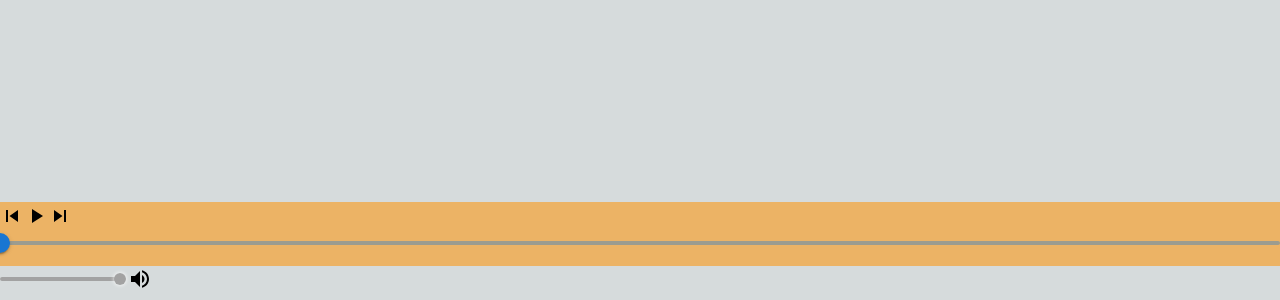
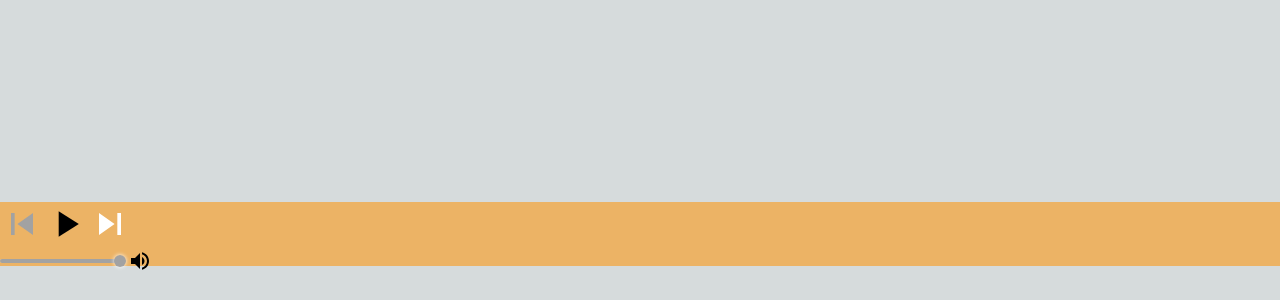
Before and after one commit to rafael-gsr/jazzi, a Next.js app: page / in a window 1280 px wide. Shown: the part 534-834 px from the top of the page. Built offline with nearby package versions, Linux system fonts and the light colour scheme.

Commit message:
feat(MusicControls): creating basic structure and functions of music controls

```diff
--- a/src/app/components/ControlBar.tsx/components/MusicCommands/_index.tsx
+++ b/src/app/components/ControlBar.tsx/components/MusicCommands/_index.tsx
@@ -1,16 +1,70 @@
-import PlayArrowIcon from '@mui/icons-material/PlayArrow';
-import SkipPreviousIcon from '@mui/icons-material/SkipPrevious';
-import SkipNextIcon from '@mui/icons-material/SkipNext';
-import { Slider } from '@mui/material';
+'use client'
+
+import PauseIcon from '@mui/icons-material/Pause'
+import PlayArrowIcon from '@mui/icons-material/PlayArrow'
+import SkipPreviousIcon from '@mui/icons-material/SkipPrevious'
+import SkipNextIcon from '@mui/icons-material/SkipNext'
+import * as S from './styles'
+import { useState } from 'react'
+import { grayscale } from '@/app/styles/colors'
 
 const MusicCommands = () => {
+  const playlistLenght = 15
+
+  const [paused, setPaused] = useState<boolean>(true)
+  const [playlistPos, setPlaylistPos] = useState<number>(0)
+
+  function handleOnPause() {
+    setPaused(!paused)
+  }
+
+  function handleNextAndPrev(nextOrPrev: 'next' | 'prev') {
+    switch (nextOrPrev) {
+      case 'next':
+        if (playlistPos < playlistLenght) {
+          setPlaylistPos(playlistPos + 1)
+          setPaused(false)
+          return
+        }
+        break
+      case 'prev':
+        if (playlistPos > 0) {
+          setPlaylistPos(playlistPos - 1)
+          setPaused(false)
+          return
+        }
+        break
+    }
+  }
+
   return (
-    <>
-      <SkipPreviousIcon />
-      <PlayArrowIcon />
-      <SkipNextIcon />
-      <Slider/>
-    </>
+    <S.DivPrincipal>
+      <SkipPreviousIcon
+        className='icon'
+        onClick={() => handleNextAndPrev('prev')}
+        sx={playlistPos === 0 ? { color: grayscale[100] } : { color: 'white' }}
+      />
+      {paused ? (
+        <PlayArrowIcon
+          className='icon'
+          onClick={handleOnPause}
+        />
+      ) : (
+        <PauseIcon
+          className='icon'
+          onClick={handleOnPause}
+        />
+      )}
+      <SkipNextIcon
+        className='icon'
+        onClick={() => handleNextAndPrev('next')}
+        sx={
+          playlistPos === playlistLenght
+            ? { color: grayscale[100] }
+            : { color: 'white' }
+        }
+      />
+    </S.DivPrincipal>
   )
 }
 
--- a/src/app/components/ControlBar.tsx/components/MusicCommands/styles.ts
+++ b/src/app/components/ControlBar.tsx/components/MusicCommands/styles.ts
@@ -0,0 +1,9 @@
+import styled from "styled-components";
+
+export const DivPrincipal = styled.div`
+  .icon{
+    cursor: pointer;
+    width: 44px;
+    height: 44px;
+  }
+`
```
